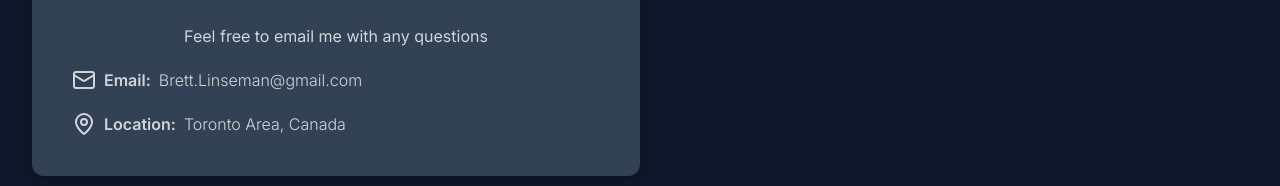
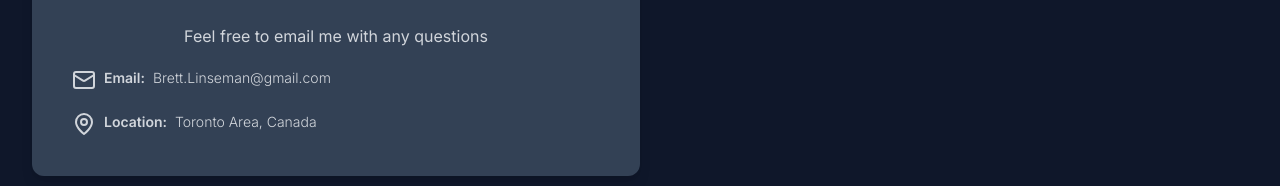
Before and after one commit to brettzky10/profile, a Next.js app: page /contact in a window 1280 px wide. Shown: the part 228-414 px from the top of the page. Built offline with nearby package versions, Linux system fonts and the light colour scheme.

Commit message:
reformatting landing, film page

```diff
--- a/app/contact/page.tsx
+++ b/app/contact/page.tsx
@@ -10,13 +10,13 @@ const ContactPage = () => {
                 <p>Feel free to email me with any questions</p>
                 <div className='flex flex-row text-left space-x-2'>
                     <Mail/>
-                    <p className='font-semibold'>Email: </p>
-                    <p className='font-light'>Brett.Linseman@gmail.com</p>
+                    <p className='font-semibold text-sm'>Email: </p>
+                    <p className='font-light text-sm'>Brett.Linseman@gmail.com</p>
                 </div>
                 <div className='flex flex-row text-left space-x-2'>
                     <MapPin/>
-                    <p className='font-semibold'>Location: </p>
-                    <p className='font-light'>Toronto Area, Canada</p>
+                    <p className='font-semibold text-sm'>Location: </p>
+                    <p className='font-light text-sm'>Toronto Area, Canada</p>
                 </div>
             </div>
         </div>
--- a/app/film/page.tsx
+++ b/app/film/page.tsx
@@ -46,7 +46,7 @@ const FilmPage = () => {
                 </div>
             </div>
             <div>
-                <h1 className="text-3xl font-semibold text-white py-10">Worked as an operator on over<span className="font-black text-[#73746f]">75</span> productions including:</h1>
+                <h1 className="text-3xl font-semibold text-white py-10">Worked as an operator on over <span className="font-black text-[#73746f]">75</span> productions including:</h1>
             </div>
             <div className="pb-20 ">
                 <Posters/>
--- a/app/page.tsx
+++ b/app/page.tsx
@@ -26,7 +26,7 @@ const LandingPage = () => {
       </div>
       <h1 className='text-[#73746f] font-bold text-6xl py-10 z-30 text-center'>Brett Linseman</h1>
       <p className="text-center mt-2 text-[#73746f] relative z-20">
-        Making magical experiences, one code snippet at a time...
+        Programmer, Union Camera Operator, Engineer...
       </p>
     </div>
       <div className='bg-gradient-to-b from-slate-900 from-40% via-slate-700 to-sky-700 to-90% h-[300px] w-full shadow-xl opacity-25 place-content-center'>
```
